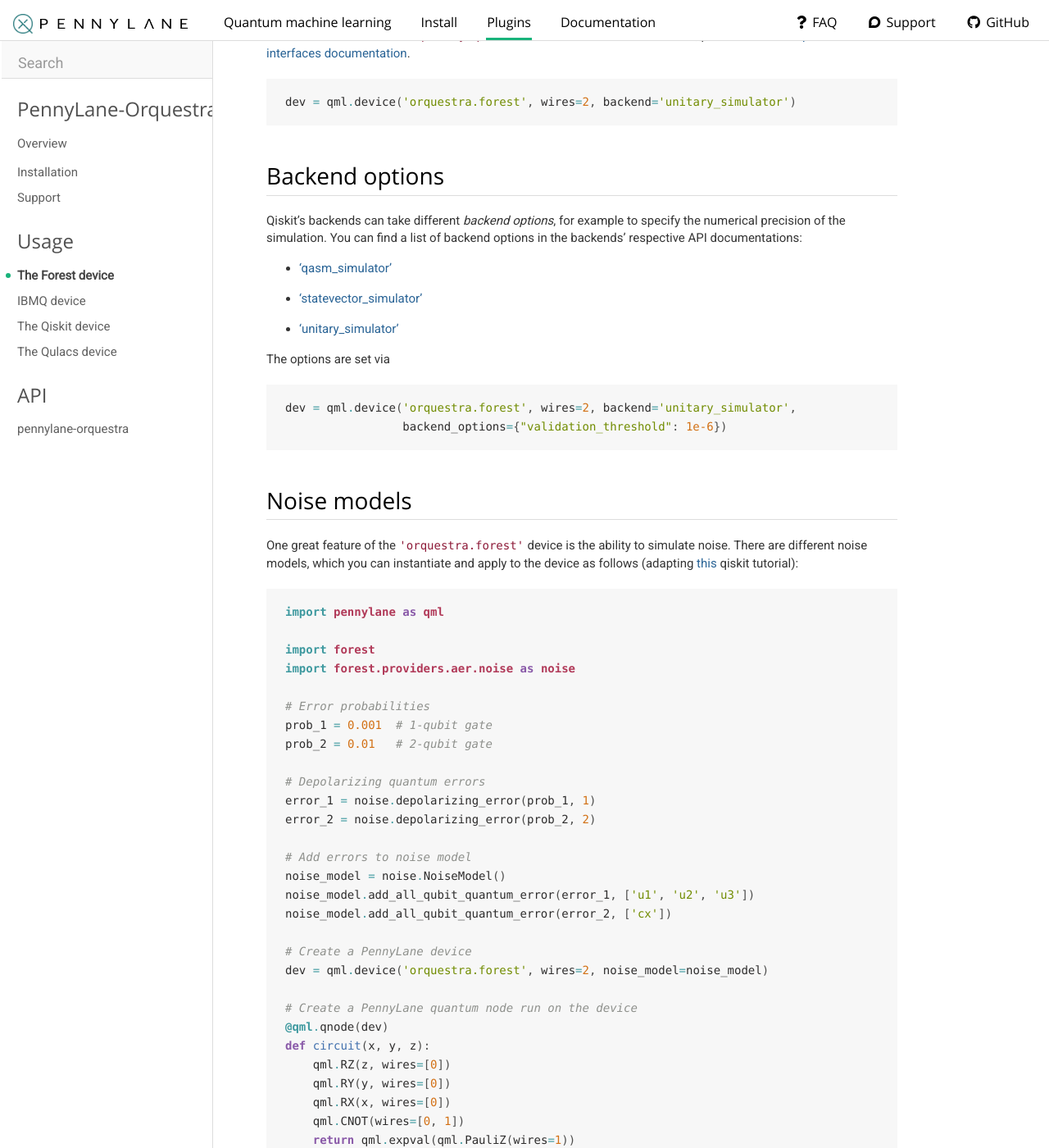
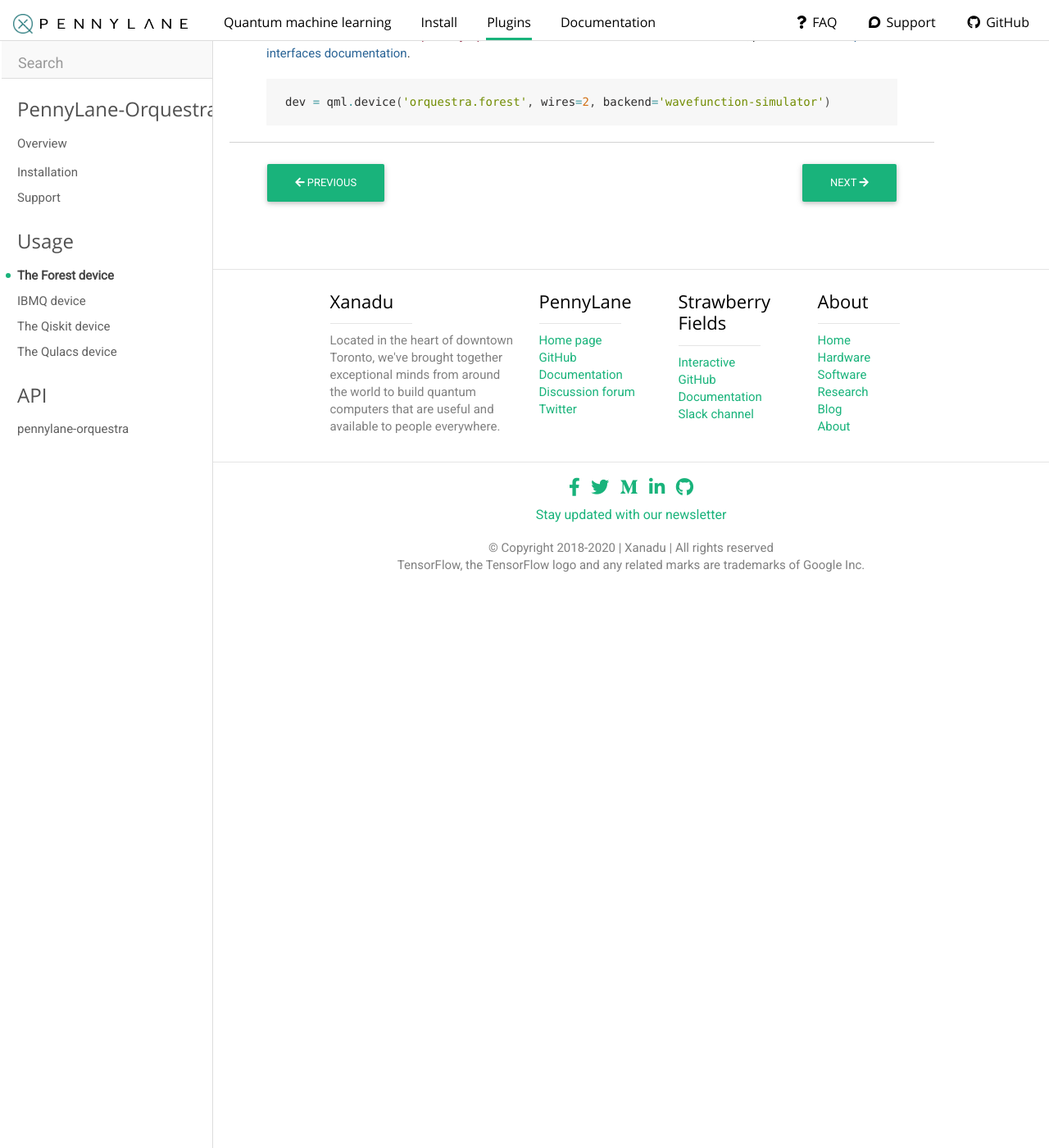
Before and after one commit to PennyLaneAI/pennylane-orquestra, a Sphinx documentation site: the page built from doc/devices/forest.rst, in a window 1280 px wide and 1400 px high, scrolled down 905 px. Shown: the whole window at 82% size. Built offline with Sphinx 7.4.7, drawn with Linux system fonts in a browser that asks for light colours; nearby versions of some CDN libraries; after the commit the page ends 1621 px from its top, so only the background shows below that; some of the changed text lies outside the part shown.

Commit message:
declutter forest doc

```diff
--- a/doc/devices/forest.rst
+++ b/doc/devices/forest.rst
@@ -36,72 +36,10 @@
 
 The PennyLane-Orquestra Forest device has several backends, for example
 ``'wavefunction-simulator'`` or hardware simulators like ``'3q-noisy-qvm'``.
-For more information on backends, please visit the `Orquestra interfaces
-documentation <http://docs.orquestra.io/other-resources/interfaces/>`_.
+For more information on available backends, please visit the `Orquestra
+interfaces documentation
+<http://docs.orquestra.io/other-resources/interfaces/>`_.
 
 .. code-block:: python
 
-    dev = qml.device('orquestra.forest', wires=2, backend='unitary_simulator')
-
-Backend options
-~~~~~~~~~~~~~~~
-
-Qiskit's backends can take different *backend options*, for example to specify the numerical
-precision of the simulation.
-You can find a list of backend options in the backends' respective API documentations:
-
-* `'qasm_simulator' <https://forest.org/documentation/stubs/qiskit.providers.aer.QasmSimulator.html>`_
-* `'statevector_simulator' <https://forest.org/documentation/stubs/qiskit.providers.aer.StatevectorSimulator.html>`_
-* `'unitary_simulator' <https://forest.org/documentation/stubs/qiskit.providers.aer.UnitarySimulator.html>`_
-
-The options are set via
-
-.. code-block:: python
-
-    dev = qml.device('orquestra.forest', wires=2, backend='unitary_simulator',
-                     backend_options={"validation_threshold": 1e-6})
-
-Noise models
-~~~~~~~~~~~~
-
-One great feature of the ``'orquestra.forest'`` device is the ability to simulate noise. There are different noise models,
-which you can instantiate and apply to the device as follows
-(adapting `this <https://forest.org/documentation/apidoc/aer_noise.html>`_ qiskit tutorial):
-
-.. code-block:: python
-
-    import pennylane as qml
-
-    import forest
-    import forest.providers.aer.noise as noise
-
-    # Error probabilities
-    prob_1 = 0.001  # 1-qubit gate
-    prob_2 = 0.01   # 2-qubit gate
-
-    # Depolarizing quantum errors
-    error_1 = noise.depolarizing_error(prob_1, 1)
-    error_2 = noise.depolarizing_error(prob_2, 2)
-
-    # Add errors to noise model
-    noise_model = noise.NoiseModel()
-    noise_model.add_all_qubit_quantum_error(error_1, ['u1', 'u2', 'u3'])
-    noise_model.add_all_qubit_quantum_error(error_2, ['cx'])
-
-    # Create a PennyLane device
-    dev = qml.device('orquestra.forest', wires=2, noise_model=noise_model)
-
-    # Create a PennyLane quantum node run on the device
-    @qml.qnode(dev)
-    def circuit(x, y, z):
-        qml.RZ(z, wires=[0])
-        qml.RY(y, wires=[0])
-        qml.RX(x, wires=[0])
-        qml.CNOT(wires=[0, 1])
-        return qml.expval(qml.PauliZ(wires=1))
-
-    # Result of noisy simulator
-    print(circuit(0.2, 0.1, 0.3))
-
-Please refer to the Qiskit documentation for more information on
-`noise models <https://forest.org/documentation/tutorials/simulators/3_building_noise_models.html>`_.
+    dev = qml.device('orquestra.forest', wires=2, backend='wavefunction-simulator')
```
